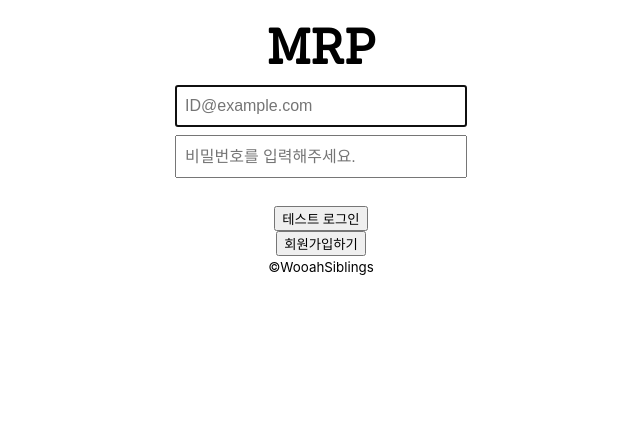
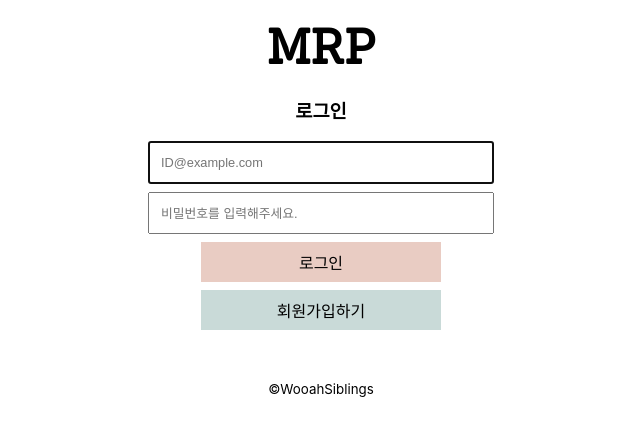
Before and after one commit to Seongjun-Moon/MRP, a React (Create React App) app in the folder web/: page / in a window 1280 px wide. Shown: the top 436 px of the page, without its empty margins (319-959 px from the left). Built offline with nearby package versions, Linux system fonts and the light colour scheme.

Commit message:
Fix input and btn custom default css

```diff
--- a/web/src/components/signin.jsx
+++ b/web/src/components/signin.jsx
@@ -11,9 +11,11 @@ function Signin(props) {
     let pw = passwordInput.current.value;
     await API.getCustomer(id, pw).then((data) => {
       if (data.data.message) {
-        alert("로그인 완료!");
+        props.login();
       } else {
         alert("로그인 실패!!!!!");
+        emailInput.current.value = "";
+        passwordInput.current.value = "";
       }
     });
     /*     if (email === "a@naver.com" && password === "1234") {
@@ -23,6 +25,7 @@ function Signin(props) {
 
   return (
     <div className="signin">
+      <h1>로그인</h1>
       <form onSubmit={(e) => handleSubmit(e)} className="signin-form">
         <input
           type="email"
@@ -41,8 +44,9 @@ function Signin(props) {
           required
           ref={passwordInput}
         />
-        <br />
-        <button type="submit">테스트 로그인</button>
+        <button type="submit" className="main-btn">
+          로그인
+        </button>
         {/* <button onClick={props.login}>로그인</button> */}
       </form>
     </div>
--- a/web/src/components/signup.jsx
+++ b/web/src/components/signup.jsx
@@ -17,7 +17,7 @@ function Signup(props) {
     if (pw === pwcheck) {
       await API.addCustomer(id, pw, companyCode).then((data) => {
         if (data.data.message) {
-          alert(data.data.message + "회원가입 완료!");
+          alert(`${data.data.message}님, 회원가입 완료되었습니다.`);
         } else {
           alert("회원가입 실패!!!!!");
         }
@@ -29,7 +29,7 @@ function Signup(props) {
 
   return (
     <div className="signup">
-      <h1>회원가입 페이지</h1>
+      <h1>회원가입</h1>
 
       <form onSubmit={(e) => handleSubmit(e)} action="" className="signup-form">
         <input
@@ -64,7 +64,9 @@ function Signup(props) {
           ref={companyCodeInput}
         />
         <br />
-        <button type="submit">회원가입</button>
+        <button type="submit" className="main-btn">
+          회원가입
+        </button>
       </form>
     </div>
   );
--- a/web/src/pages/welcome.pages.jsx
+++ b/web/src/pages/welcome.pages.jsx
@@ -25,12 +25,16 @@ class Welcome extends React.Component {
           {this.state.sign ? (
             <>
               <Signin login={this.props.login} />
-              <button onClick={this.signupButton}>회원가입하기</button>
+              <button className="sub-btn" onClick={this.signupButton}>
+                회원가입하기
+              </button>
             </>
           ) : (
             <>
               <Signup login={this.props.login} />
-              <button onClick={this.signupButton}>로그인하기</button>
+              <button className="sub-btn" onClick={this.signupButton}>
+                로그인하기
+              </button>
             </>
           )}
         </article>
--- a/web/src/scss/App.scss
+++ b/web/src/scss/App.scss
@@ -30,12 +30,13 @@ label {
 // Custom Input
 input {
   display: block;
-  width: 17rem;
+  width: 20rem;
   height: 2rem;
-  padding: 0.2rem 0.5rem;
+  padding: 0.2rem 0.7rem;
   margin: 0.5rem auto;
-  font-size: 1rem;
+  font-size: 0.8rem;
 }
+//
 
 select {
   display: block;
@@ -53,5 +54,6 @@ a {
 }
 
 footer {
+  margin-top: 3rem;
   text-align: center;
 }
--- a/web/src/scss/pages.scss
+++ b/web/src/scss/pages.scss
@@ -22,6 +22,8 @@
   text-align: center;
 
   header {
+    width: 30rem;
+    margin: 0 auto;
     font-family: $Sanchez;
     font-size: 3rem;
     font-weight: 700;
--- a/web/src/scss/variables.scss
+++ b/web/src/scss/variables.scss
@@ -1,10 +1,52 @@
 // Colour Schemes
 $brown: #7a4938;
 $pink: #e9ccc3;
+$dark-pink: #cab1a9;
 $mint: #c9dad8;
+$dark-mint: #bdcac9;
 
 // Font
 
 $Sanchez: "Sanchez", serif;
 
-// Mixins
+// Style Setting
+
+.main-btn {
+  display: block;
+  margin: 0.5rem auto;
+  width: 15rem;
+  height: 2.5rem;
+  text-align: center;
+  border: none;
+  font-size: 1rem;
+  font-weight: 500;
+  background-color: $pink;
+  cursor: pointer;
+
+  &:hover {
+    background-color: $dark-pink;
+  }
+}
+
+.sub-btn {
+  display: block;
+  margin: 0.5rem auto;
+  width: 15rem;
+  height: 2.5rem;
+  text-align: center;
+  border: none;
+  font-size: 1rem;
+  font-weight: 500;
+  background-color: $mint;
+  cursor: pointer;
+
+  &:hover {
+    background-color: $dark-mint;
+  }
+}
+
+.tb-border {
+  padding: 1.5rem 0;
+  border-top: 1px solid #202020;
+  border-bottom: 1px solid #202020;
+}
```
